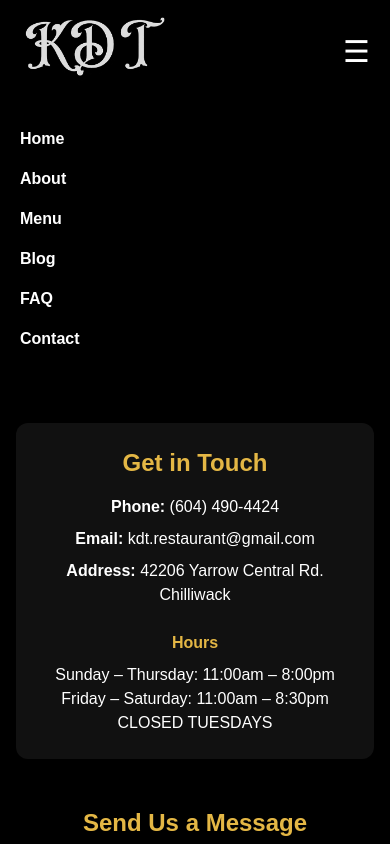
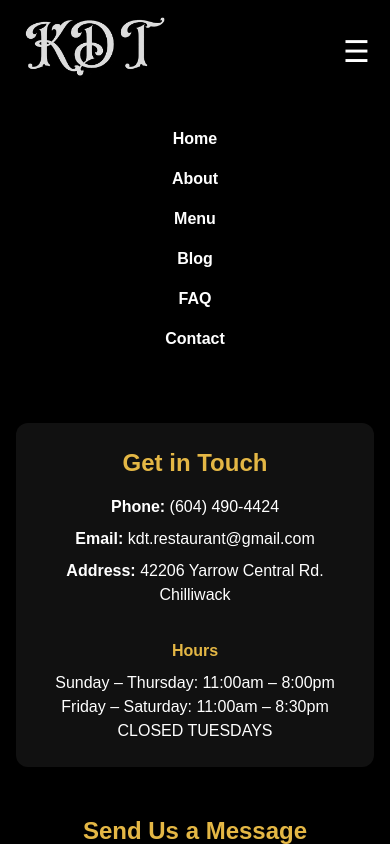
Before and after one commit to kdtrestaurant/kdt-next-website, a Next.js app: page /contact in a window 390 px wide. Both pictures are taken after a click on the button "Toggle Menu". Shown: the top 844 px of the page. Built offline with nearby package versions, Linux system fonts and the light colour scheme; a web font is replaced by a local one.

Commit message:
- fixed navbar console error - centered mobile navbar dropdown - centered contact info vertically

```diff
--- a/src/app/contact/page.tsx
+++ b/src/app/contact/page.tsx
@@ -31,7 +31,7 @@ export default function ContactPage() {
         try {
           const json = await res.json();
           // Optionally, you could surface json.errors
-        } catch {}
+        } catch { }
         setStatus('error');
       })
       .catch(() => {
@@ -55,7 +55,7 @@ export default function ContactPage() {
 
       <section className="contact-container max-w-3xl mx-auto flex flex-col md:flex-row gap-12 mb-16">
         {/* INFO SECTION */}
-        <div className="kdt-contact-info bg-[#111] p-6 md:p-8 rounded-xl shadow-lg text-center flex-1">
+        <div className="kdt-contact-info bg-[#111] p-6 md:p-8 rounded-xl shadow-lg flex-1 flex flex-col justify-center items-center text-center">
           <h2 className="text-2xl font-bold text-[#e4b745] mb-4">Get in Touch</h2>
 
           <p className="mb-2"><strong>Phone:</strong> (604) 490-4424</p>
--- a/src/components/common/Navbar.tsx
+++ b/src/components/common/Navbar.tsx
@@ -1,4 +1,3 @@
-// src/components/common/Navbar.tsx
 "use client";
 
 import { useState } from "react";
@@ -17,6 +16,7 @@ const NAV_ITEMS = [
 
 export default function Navbar() {
   const [isOpen, setIsOpen] = useState(false);
+  const pathname = usePathname(); // ✅ call hook at top level
   const base = process.env.NEXT_PUBLIC_BASE_PATH || "";
 
   const toggleMenu = () => setIsOpen(!isOpen);
@@ -36,18 +36,17 @@ export default function Navbar() {
           </Link>
         </div>
 
+        {/* Desktop Menu */}
         <nav className="hidden md:flex gap-6">
           {NAV_ITEMS.map((item) => {
-            const isActive = usePathname() === item.href;
-
+            const isActive = pathname === item.href; // use top-level value
             return (
               <Link
                 key={item.name}
                 href={item.href}
-                className={
-                  `font-semibold transition-all duration-200
-           ${isActive ? "text-yellow-500 scale-110" : "hover:text-yellow-500"}`
-                }
+                className={`font-semibold transition-all duration-200 ${
+                  isActive ? "text-yellow-500 scale-110" : "hover:text-yellow-500"
+                }`}
               >
                 {item.name}
               </Link>
@@ -67,19 +66,22 @@ export default function Navbar() {
 
       {/* Mobile Menu */}
       {isOpen && (
-        <nav className="md:hidden flex flex-col bg-black w-full absolute top-full left-0 py-4">
-          {NAV_ITEMS.map((item) => (
+        <nav className="md:hidden flex flex-col items-center bg-black w-full absolute top-full left-0 py-4">
+          {NAV_ITEMS.map((item) => {
+            const isActive = pathname === item.href;
+            return (
               <Link
                 key={item.name}
                 href={item.href}
-              className={`px-5 py-2 font-semibold transition-all duration-200
-              ${usePathname() === item.href ? "text-yellow-500 scale-110" : "hover:text-yellow-500"}`}
+                className={`px-5 py-2 font-semibold transition-all duration-200 ${
+                  isActive ? "text-yellow-500 scale-110" : "hover:text-yellow-500"
+                }`}
                 onClick={() => setIsOpen(false)}
               >
                 {item.name}
               </Link>
-
-          ))}
+            );
+          })}
         </nav>
       )}
     </header>
```
Lines whose indentation alone changed are shown as unchanged.
